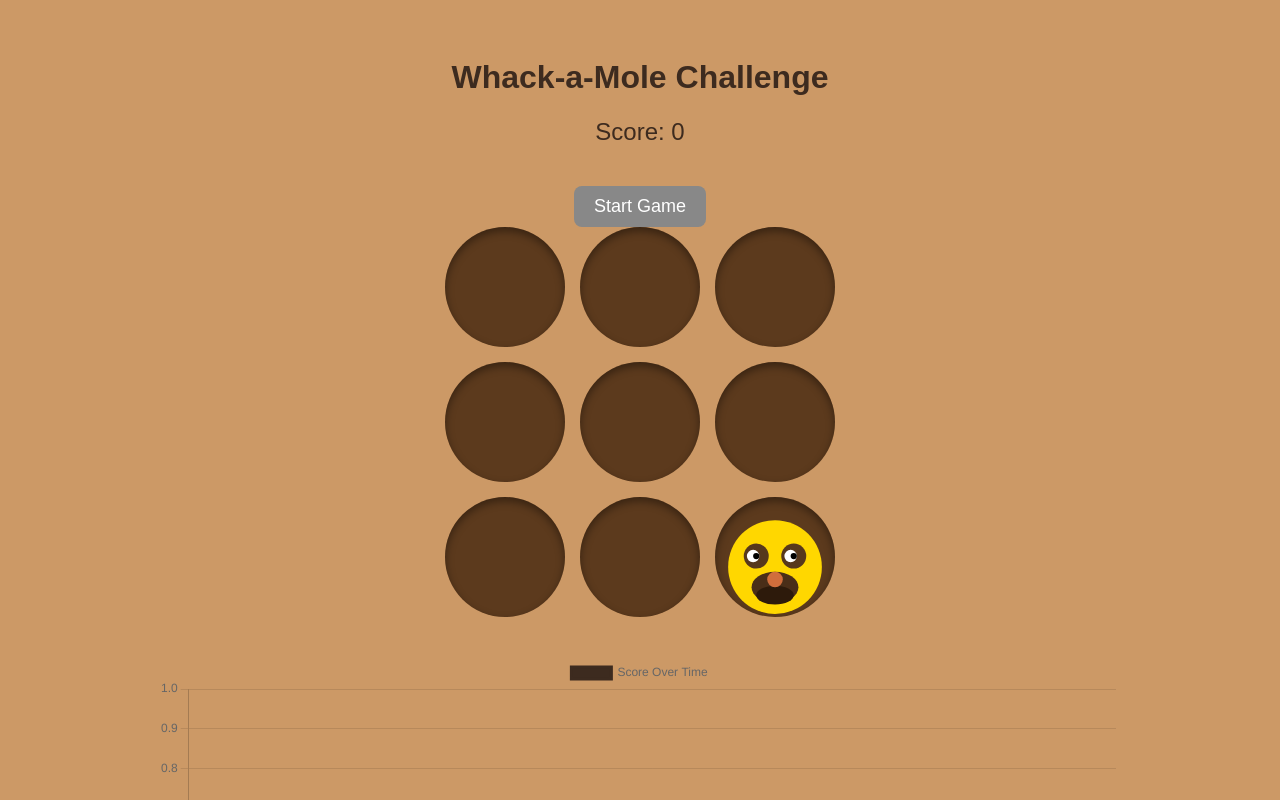
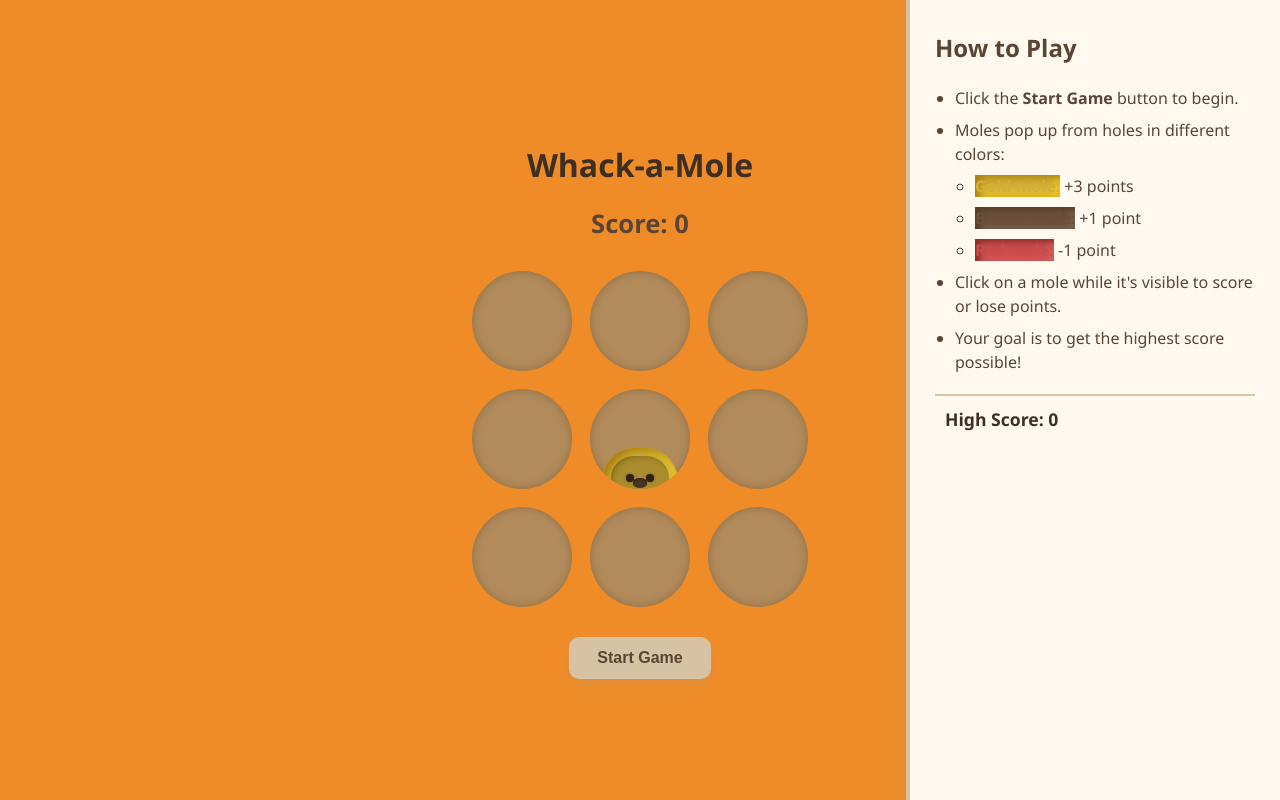
Before and after one commit to bxbblelight/-Mole_Game-, a plain HTML site: page index.html in a window 1280 px wide. Both pictures are taken after a click on the button "Start Game". Shown: the top 800 px of the page. Drawn offline with nearby package versions, Linux system fonts and the light colour scheme.

Commit message:
Add files via upload
Changed how mole looks plus description!

```diff
--- a/index.html
+++ b/index.html
@@ -2,233 +2,377 @@
 <html lang="en">
 <head>
 <meta charset="UTF-8" />
-  <title>Whack-a-Mole Challenge</title>
-  <script src="https://cdn.jsdelivr.net/npm/chart.js"></script>
+<title>Whack-a-Mole with Side Description & High Score</title>
 <style>
+  /* Orange background */
   body {
-      font-family: Arial, sans-serif;
-      background: #cc9966;
+    background: #f08c28; /* warm orange */
+    font-family: 'Segoe UI', Tahoma, Geneva, Verdana, sans-serif;
+    color: #3e2f25;
+    margin: 0;
+    height: 100vh;
+    overflow-x: hidden;
+    display: flex;
+    justify-content: center; /* center horizontally */
+    align-items: center; /* center vertically */
+  }
+
+
+  /* Container for game */
+  .game-area {
     text-align: center;
-      padding: 30px;
   }
+
+
   h1 {
-      color: #3d2b1f;
+    margin-bottom: 20px;
+    font-weight: 700;
   }
-    #score {
-      font-size: 24px;
-      margin-bottom: 20px;
-      color: #3d2b1f;
+  .scoreboard {
+    font-size: 1.6em;
+    margin-bottom: 30px;
+    font-weight: 600;
+    color: #5a4534;
   }
-    #game {
+  .grid {
     display: grid;
-      grid-template-columns: repeat(3, 120px);
-      gap: 15px;
+    grid-template-columns: repeat(3, 100px);
+    gap: 18px;
     justify-content: center;
-      margin-bottom: 30px;
   }
   .hole {
-      width: 120px;
-      height: 120px;
-      background: #5c3a1d;
+    width: 100px;
+    height: 100px;
+    background: #b28b5c;
     border-radius: 50%;
     position: relative;
     overflow: hidden;
-      box-shadow: inset 0 4px 8px rgba(0,0,0,0.4);
+    box-shadow: inset 0 0 10px #8f6f43;
   }
   .mole {
     position: absolute;
-      bottom: 0;
+    width: 78px;
+    height: 68px;
+    border-radius: 50% / 60%;
+    top: 110%;
     left: 50%;
-      transform: translateX(-50%) translateY(100%);
-      width: 100px;
-      height: 100px;
-      display: none;
-      transition: transform 0.2s ease;
+    transform: translateX(-50%);
+    cursor: pointer;
+    transition: top 0.35s ease;
+    display: flex;
+    flex-direction: column;
+    align-items: center;
+    justify-content: flex-start;
+    padding-top: 8px;
+    box-shadow: inset 5px 3px 6px, inset -5px -3px 6px;
   }
-    .mole.show {
-      display: block;
-      transform: translateX(-50%) translateY(0);
+  .mole.up {
+    top: 12px;
+  }
+  .brown {
+    background: #6b4f3b;
+    box-shadow:
+      inset 5px 3px 6px #543d29,
+      inset -5px -3px 6px #7a614b;
+  }
+  .gold {
+    background: #d4af37;
+    box-shadow:
+      inset 5px 3px 8px #a77f0e,
+      inset -5px -3px 8px #f2d024;
+  }
+  .red {
+    background: #c94c4c;
+    box-shadow:
+      inset 5px 3px 6px #8a2b2b,
+      inset -5px -3px 6px #d95e5e;
+  }
+  .head {
+    position: relative;
+    width: 58px;
+    height: 48px;
+    background: rgba(0,0,0,0.2);
+    border-radius: 50% / 65%;
+    box-shadow: inset 2px 2px 5px rgba(0,0,0,0.15);
+    display: flex;
+    justify-content: center;
+    align-items: center;
+    margin-bottom: 6px;
+  }
+  .eye {
+    width: 8px;
+    height: 8px;
+    background: #2c2116;
+    border-radius: 50%;
+    margin: 0 6px;
+    box-shadow: 0 0 2px #00000088;
+  }
+  .nose {
+    position: absolute;
+    bottom: 12px;
+    left: 50%;
+    width: 14px;
+    height: 10px;
+    background: #4a3624;
+    border-radius: 50% / 40%;
+    transform: translateX(-50%);
+    box-shadow: inset 0 2px 3px #3a2917;
+  }
+  .paws {
+    width: 78px;
+    display: flex;
+    justify-content: space-between;
+    padding: 0 10px;
+  }
+  .paw {
+    width: 14px;
+    height: 18px;
+    background: rgba(0,0,0,0.15);
+    border-radius: 30% / 60%;
+    box-shadow: inset 0 2px 3px rgba(0,0,0,0.3);
+  }
+  button {
+    margin-top: 30px;
+    padding: 12px 28px;
+    font-size: 16px;
+    font-weight: 600;
+    color: #5a4534;
+    background-color: #d7c3a3;
+    border: none;
+    border-radius: 10px;
+    box-shadow: 0 4px 8px rgba(171,149,116,0.3);
+    cursor: pointer;
+    transition: background-color 0.3s ease;
+  }
+  button:hover {
+    background-color: #c7b38a;
   }
 
-    /* Vivid colors */
-    .brown svg circle:first-child { fill: #8B4513; }
-    .red svg circle:first-child { fill: #e63946; }
-    .gold svg circle:first-child { fill: #FFD700; }
 
-    #start {
+  /* Description side - fixed on right */
+  .description-container {
+    position: fixed;
+    right: 0;
+    top: 0;
+    height: 100vh;
+    width: 320px;
+    background: #fff9f0;
+    border-left: 4px solid #d7c3a3;
+    padding: 30px 25px;
+    box-shadow: -4px 0 12px rgba(171,149,116,0.25);
+    font-size: 1em;
+    color: #5a4534;
+    line-height: 1.5;
+    overflow-y: auto;
+  }
+  .description-container h2 {
+    margin-top: 0;
+  }
+  .description-container ul {
+    padding-left: 20px;
+    margin-top: 8px;
+  }
+  .description-container li {
+    margin-bottom: 8px;
+  }
+  .description-container span.gold {
+    color: #d4af37;
+    font-weight: 700;
+  }
+  .description-container span.brown {
+    color: #6b4f3b;
+    font-weight: 700;
+  }
+  .description-container span.red {
+    color: #c94c4c;
+    font-weight: 700;
+  }
+  .high-score {
     margin-top: 20px;
-      padding: 10px 20px;
-      font-size: 18px;
-      background: #3d2b1f;
-      color: white;
-      border: none;
-      border-radius: 8px;
-      cursor: pointer;
-    }
-    #start:disabled {
-      background: #888;
-      cursor: not-allowed;
+    padding: 10px;
+    border-top: 2px solid #d7c3a3;
+    font-weight: 700;
+    font-size: 1.1em;
+    color: #3e2f25;
   }
 
-    #chartContainer {
-      width: 80%;
-      margin: 0 auto;
-      margin-top: 40px;
+
+  /* Hide description scrollbar on Webkit */
+  .description-container::-webkit-scrollbar {
+    width: 8px;
+  }
+  .description-container::-webkit-scrollbar-thumb {
+    background-color: #d7c3a3;
+    border-radius: 4px;
   }
 </style>
 </head>
 <body>
-
-<h1>Whack-a-Mole Challenge</h1>
-<div id="score">Score: 0</div>
-<button id="start">Start Game</button>
-
-<div id="game"></div>
-
-<div id="chartContainer">
-  <canvas id="scoreChart"></canvas>
+  <div class="game-area">
+    <h1>Whack-a-Mole</h1>
+    <div class="scoreboard">Score: <span id="score">0</span></div>
+    <div class="grid" id="grid"></div>
+    <button onclick="startGame()">Start Game</button>
   </div>
 
+
+  <div class="description-container" id="description">
+    <h2>How to Play</h2>
+    <ul>
+      <li>Click the <strong>Start Game</strong> button to begin.</li>
+      <li>Moles pop up from holes in different colors:</li>
+      <ul>
+        <li><span class="gold">Gold mole:</span> +3 points</li>
+        <li><span class="brown">Brown mole:</span> +1 point</li>
+        <li><span class="red">Red mole:</span> -1 point</li>
+      </ul>
+      <li>Click on a mole while it's visible to score or lose points.</li>
+      <li>Your goal is to get the highest score possible!</li>
+    </ul>
+
+
+    <div class="high-score">
+      High Score: <span id="highScore">0</span>
+    </div>
+  </div>
+
+
 <script>
-  const game = document.getElementById("game");
+  const grid = document.getElementById("grid");
   const scoreDisplay = document.getElementById("score");
-  const startBtn = document.getElementById("start");
+  const highScoreDisplay = document.getElementById("highScore");
+
+
+  let score = 0;
+  let highScore = 0;
+  let gameInterval;
+  let moleTimeout;
+  let lastHole = null;
+
 
   const moleTypes = [
-    { class: "brown", points: 1 },
-    { class: "red", points: -1 },
-    { class: "gold", points: 3 }
+    { className: 'gold', points: 3 },
+    { className: 'brown', points: 1 },
+    { className: 'red', points: -1 }
   ];
 
-  let score = 0;
-  let holes = [];
-  let currentMole = null;
-  let gameInterval;
-  let popupSpeed = 1300;  // Slower than before
-  let chart;
-  let scoreData = [];
 
-  const moleSVG = `
-    <svg viewBox="0 0 64 64" xmlns="http://www.w3.org/2000/svg">
-      <circle cx="32" cy="32" r="30" fill="#6b4226"/>
-      <circle cx="20" cy="25" r="8" fill="#57381c"/>
-      <circle cx="44" cy="25" r="8" fill="#57381c"/>
-      <circle cx="18" cy="25" r="4" fill="#fff"/>
-      <circle cx="42" cy="25" r="4" fill="#fff"/>
-      <circle cx="20" cy="25" r="2" fill="#000"/>
-      <circle cx="44" cy="25" r="2" fill="#000"/>
-      <ellipse cx="32" cy="45" rx="15" ry="10" fill="#4a2e18"/>
-      <ellipse cx="32" cy="50" rx="12" ry="6" fill="#2d1a0b"/>
-      <circle cx="32" cy="40" r="5" fill="#d16e3c"/>
-    </svg>
-  `;
-
-  function createGameGrid() {
-    game.innerHTML = "";
-    holes = [];
+  function createGrid() {
+    grid.innerHTML = "";
     for (let i = 0; i < 9; i++) {
       const hole = document.createElement("div");
       hole.classList.add("hole");
 
-      const moleDiv = document.createElement("div");
-      moleDiv.classList.add("mole");
-      moleDiv.innerHTML = moleSVG;
-      hole.appendChild(moleDiv);
 
-      hole.addEventListener("click", () => {
-        if (moleDiv.classList.contains("show")) {
-          const type = moleTypes.find(t => moleDiv.classList.contains(t.class));
-          score += type.points;
-          updateScore();
-          hideMole(moleDiv);
+      const mole = document.createElement("div");
+      mole.classList.add("mole");
+      mole.classList.add('brown'); // default color
+
+
+      const head = document.createElement("div");
+      head.classList.add("head");
+
+
+      const eyeLeft = document.createElement("div");
+      eyeLeft.classList.add("eye");
+      const eyeRight = document.createElement("div");
+      eyeRight.classList.add("eye");
+
+
+      head.appendChild(eyeLeft);
+      head.appendChild(eyeRight);
+
+
+      const nose = document.createElement("div");
+      nose.classList.add("nose");
+      head.appendChild(nose);
+
+
+      const paws = document.createElement("div");
+      paws.classList.add("paws");
+      const pawLeft = document.createElement("div");
+      pawLeft.classList.add("paw");
+      const pawRight = document.createElement("div");
+      pawRight.classList.add("paw");
+      paws.appendChild(pawLeft);
+      paws.appendChild(pawRight);
+
+
+      mole.appendChild(head);
+      mole.appendChild(paws);
+
+
+      mole.addEventListener("click", () => {
+        if (mole.classList.contains("up")) {
+          let moleType = moleTypes.find(type => mole.classList.contains(type.className));
+          if (!moleType) moleType = moleTypes[1]; // fallback brown
+
+
+          score += moleType.points;
+          if (score < 0) score = 0;
+          scoreDisplay.textContent = score;
+
+
+          if (score > highScore) {
+            highScore = score;
+            highScoreDisplay.textContent = highScore;
+          }
+
+
+          mole.classList.remove("up");
         }
       });
 
-      game.appendChild(hole);
-      holes.push(hole);
+
+      hole.appendChild(mole);
+      grid.appendChild(hole);
     }
   }
 
-  function updateScore() {
-    scoreDisplay.textContent = "Score: " + score;
-    scoreData.push(score);
-    chart.data.labels.push(scoreData.length);
-    chart.data.datasets[0].data.push(score);
-    chart.update();
+
+  function randomTime(min, max) {
+    return Math.round(Math.random() * (max - min) + min);
   }
 
-  function getRandomHole() {
-    return holes[Math.floor(Math.random() * holes.length)].querySelector(".mole");
+
+  function randomHole() {
+    const holes = document.querySelectorAll(".hole");
+    const idx = Math.floor(Math.random() * holes.length);
+    const hole = holes[idx];
+    if (hole === lastHole) return randomHole();
+    lastHole = hole;
+    return hole;
   }
 
-  function showRandomMole() {
-    if (currentMole) hideMole(currentMole);
-    const mole = getRandomHole();
-    const type = moleTypes[Math.floor(Math.random() * moleTypes.length)];
 
-    mole.className = `mole show ${type.class}`;
-    currentMole = mole;
+  function showMole() {
+    const time = randomTime(700, 1200);
+    const hole = randomHole();
+    const mole = hole.querySelector(".mole");
 
-    setTimeout(() => {
-      if (mole === currentMole) hideMole(mole);
-    }, popupSpeed - 300);
+
+    moleTypes.forEach(type => mole.classList.remove(type.className));
+
+
+    const chosenType = moleTypes[Math.floor(Math.random() * moleTypes.length)];
+    mole.classList.add(chosenType.className);
+
+
+    mole.classList.add("up");
+    moleTimeout = setTimeout(() => {
+      mole.classList.remove("up");
+    }, time);
   }
 
-  function hideMole(mole) {
-    mole.classList.remove("show", "brown", "red", "gold");
-    currentMole = null;
-  }
 
   function startGame() {
+    clearInterval(gameInterval);
+    clearTimeout(moleTimeout);
     score = 0;
-    scoreData = [];
-    popupSpeed = 1300;
-    updateScore();
-    startBtn.disabled = true;
-    createGameGrid();
-    showRandomMole();
-
-    gameInterval = setInterval(() => {
-      showRandomMole();
-      if (popupSpeed > 600) popupSpeed -= 30; // Still gets harder
-    }, popupSpeed);
-
-    setTimeout(() => {
-      clearInterval(gameInterval);
-      if (currentMole) hideMole(currentMole);
-      startBtn.disabled = false;
-      alert("Game Over! Final score: " + score);
-    }, 30000);
+    scoreDisplay.textContent = score;
+    createGrid();
+    gameInterval = setInterval(showMole, 1000);
   }
-
-  startBtn.addEventListener("click", startGame);
-
-  // Chart setup
-  const ctx = document.getElementById("scoreChart").getContext("2d");
-  chart = new Chart(ctx, {
-    type: 'line',
-    data: {
-      labels: [],
-      datasets: [{
-        label: 'Score Over Time',
-        data: [],
-        fill: false,
-        borderColor: '#3d2b1f',
-        backgroundColor: '#3d2b1f',
-        tension: 0.3
-      }]
-    },
-    options: {
-      responsive: true,
-      scales: {
-        x: { title: { display: true, text: 'Mole Hits' } },
-        y: { beginAtZero: true }
-      }
-    }
-  });
-
-  createGameGrid();
 </script>
-
 </body>
 </html>
```
Lines whose indentation alone changed are shown as unchanged.
